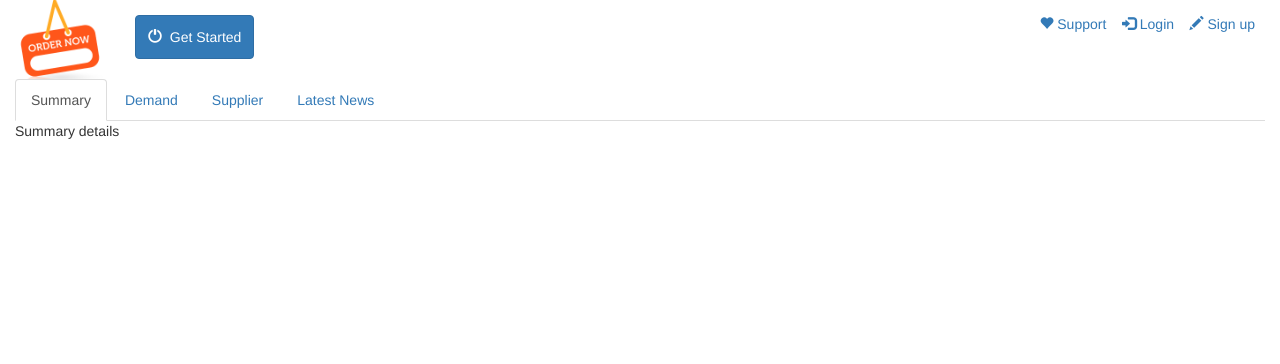
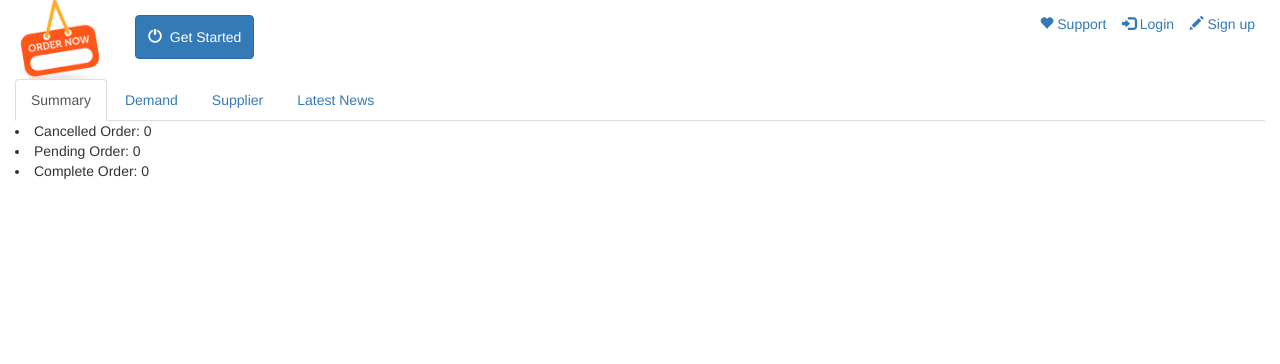
Before and after one commit to Jagretee1/OrderPlacementApp, a Flask app: page /dashboard/ in a window 1280 px wide. Shown: the top 364 px of the page. Run offline with Flask 2, Linux system fonts and the light colour scheme; data that the repository does not hold is empty; parts of the project's set-up code (start-up, migrations or seed data) failed here and were passed over; some libraries are stand-ins or nearby versions.

Commit message:
Modified summary section in dashboard.

```diff
--- a/dbconnect.py
+++ b/dbconnect.py
@@ -1,14 +1,10 @@
 import pymysql
 
-conn = pymysql.connect(host = "192.168.1.105",
-                           user = "sapta",
-                           passwd = "sapta123",
-                           db = "pythondb")
 
-cur = conn.cursor()
-cur.execute("SELECT * from customer")
-
-for r in cur:
-    print(r)
-cur.close()
-conn.close()
+def connection():
+    conn = pymysql.connect(host="192.168.1.105",
+                           user="sapta",
+                           passwd="sapta123",
+                           db="pythondb")
+    c = conn.cursor()
+    return c, conn
--- a/main.py
+++ b/main.py
@@ -1,4 +1,7 @@
 from flask import Flask, render_template
+from dbconnect import connection
+from pymysql import escape_string as thwart
+import gc
 
 app = Flask(__name__)
 
@@ -7,9 +10,33 @@ def homepage():
     return render_template("main.html")
 
 
-@app.route('/dashboard/')
+@app.route('/dashboard/', methods=["GET", "POST"])
 def dashboard():
-    return render_template("dashboard.html")
+    try:
+        c, conn = connection()
+        summary = dict()
+
+        c.execute("SELECT COUNT(*) FROM orderlist WHERE status='cancelled'")
+        cancelled_order = c.fetchone()[0]
+        summary['cancelled_order'] = cancelled_order
+
+        c.execute("SELECT COUNT(*) FROM orderlist WHERE status='pending'")
+        pending_order = c.fetchone()[0]
+        summary['pending_order'] = pending_order
+
+        c.execute("SELECT COUNT(*) FROM orderlist WHERE status='complete'")
+        complete_order = c.fetchone()[0]
+        summary['complete_order'] = complete_order
+
+
+        # close database connection
+        c.close()
+        conn.close()
+        gc.collect()
+        return render_template("dashboard.html", summary=summary)
+
+    except Exception as e:
+        return str(e)
 
 
 
--- a/templates/dashboard.html
+++ b/templates/dashboard.html
@@ -23,8 +23,10 @@
 
       </div>
 
-      <div role="tabpanel" class="tab-pane fade in active" id="summary">Summary details
-
+      <div role="tabpanel" class="tab-pane fade in active" id="summary">
+          <li> Cancelled Order: {{ summary['cancelled_order'] }} </li>
+          <li> Pending Order: {{ summary['pending_order'] }} </li>
+          <li> Complete Order: {{ summary['complete_order'] }} </li>
       </div>
 
       <div role="tabpanel" class="tab-pane fade" id="lnews">Latest news
```
